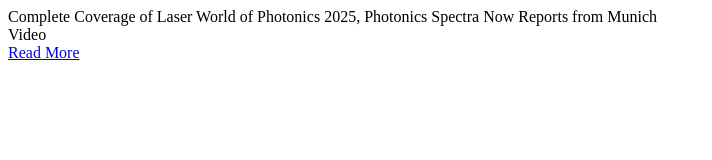
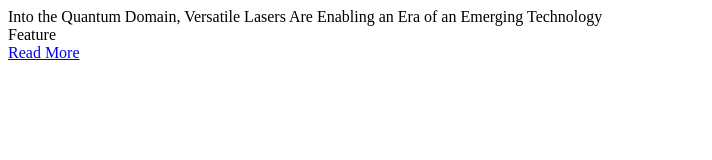
Before and after one commit to bh-photonics/photonics-carousel, a plain HTML site: page index.html in a window 1280 px wide. Shown: the whole page, without its empty margins (0-712 px from the left). Drawn offline with Linux system fonts and the light colour scheme.

Commit message:
Update index.html

```diff
--- a/index.html
+++ b/index.html
@@ -2,8 +2,8 @@
 <html>
 <head><title>Test Carousel</title></head>
 <body>
-    <div class="LAB_CarouselTitle">Complete Coverage of Laser World of Photonics 2025, Photonics Spectra Now Reports from Munich</div>
-    <div class="LAB_CarouselLabel">Video</div>
-    <a class="BTN_CarouselSlide" href="/Videos/Complete_Coverage_of_Laser_World_of_Photonics/p5/v961">Read More</a>
+    <div class="LAB_CarouselTitle">Into the Quantum Domain, Versatile Lasers Are Enabling an Era of an Emerging Technology</div>
+    <div class="LAB_CarouselLabel">Feature</div>
+    <a class="BTN_CarouselSlide" href="/Articles/Into_the_Quantum_Domain_Versatile_Lasers_Are/p5/vo262/i1877/a70949">Read More</a>
 </body>
 </html>
```
